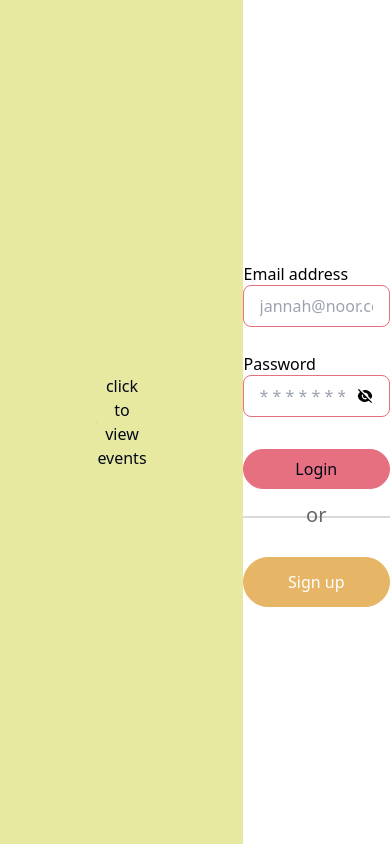
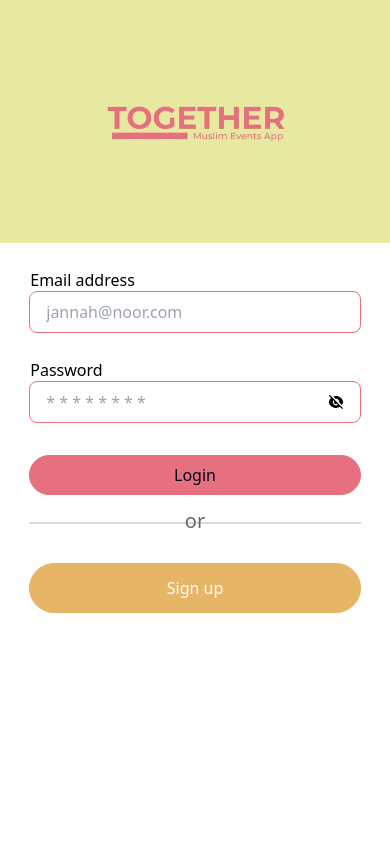
Before and after one commit to Tech-Sisters/hackathon23-team1, a Next.js app: page / in a window 390 px wide. Built offline with nearby package versions, Linux system fonts and the light colour scheme.

Commit message:
feat: signup-form

```diff
--- a/components/login-form.js
+++ b/components/login-form.js
@@ -19,7 +19,7 @@ const LoginForm = () => {
     }));
   };
   return (
-    <div className="flex flex-col justify-center items-center h-screen overflow-auto max-w-[85%] mx-auto scrollbar-hide bg-white ">
+    <div className="flex flex-col justify-center items-center md:h-screen overflow-auto max-w-[85%] mx-auto scrollbar-hide bg-white ">
       <form className="w-full mt-12">
         <div className="w-full flex flex-col gap-y-2">
           <div className="flex flex-col gap-y-12 mb-6 ">
--- a/pages/index.js
+++ b/pages/index.js
@@ -6,8 +6,8 @@ import LoginForm from "@/components/login-form";
 
 export default function Home() {
   return (
-    <div className="flex min-h-screen flex-row items-center justify-between  ">
-      <main className="flex min-h-screen items-center p-24 bg-yellow w-3/4">
+    <div className="md:flex min-h-screen flex-row items-center justify-between  ">
+      <main className="flex md:min-h-screen items-center p-24 bg-yellow md:w-3/4">
         <div className="logo">
           <Image
             src={TogetherAppLogo}
@@ -18,9 +18,9 @@ export default function Home() {
           />
         </div>
 
-        <button>
+        {/* <button>
           <Link href="/find-events">click to view events</Link>
-        </button>
+        </button> */}
       </main>
       <LoginForm className="bg-white w-1/4 min-h-screen" />
     </div>
--- a/pages/signup-form.js
+++ b/pages/signup-form.js
@@ -22,8 +22,8 @@ const Signup = () => {
   return (
     <main className="flex h-screen flex-col items-center bg-yellow">
       <Layout />
-      <div className="signup-form bg-white justify-center flex flex-wrap mt-[105px] h-full w-full ">
-        <form className="signup-form mx-auto p-7 py-20 border-r-white w-1/2 rounded-md shadow-md justify-left relative z-10 mt-36">
+      <section className=" bg-white justify-center flex flex-wrap mt-[105px]  h-full w-full ">
+        <form className="signup-form h-full items-center flex flex-col  m-auto p-7 border-r-white md:w-1/2 rounded-md shadow-md justify-center relative z-10 mt-20">
           <h1 className="text-center text-2xl mb-10 mt-[-60px] font-700 font-montserrat text-black ">
             Create An Account
           </h1>
@@ -69,7 +69,7 @@ const Signup = () => {
             </div>
             <div className="flex items-center justify-center">
               <button
-                className="bg-turquoise hover:bg-yellow text-white font-bold py-2 px-4 rounded focus:outline-none focus:shadow-outline"
+                className="bg-turquoise hover:bg-yellow text-white font-bold px-10 py-1 rounded-md mx-4 mt-4 h-10 focus:outline-none focus:shadow-outline"
                 type="button"
               >
                 Submit
@@ -77,7 +77,7 @@ const Signup = () => {
             </div>
           </div>
         </form>
-      </div>
+      </section>
     </main>
   );
 };
```
